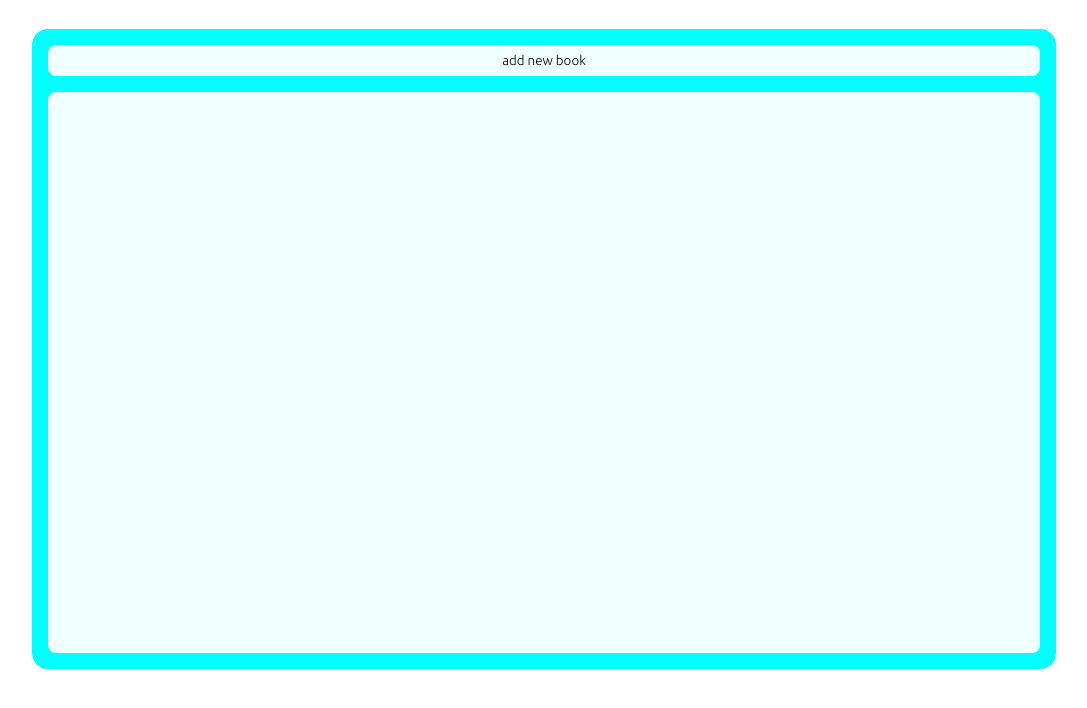
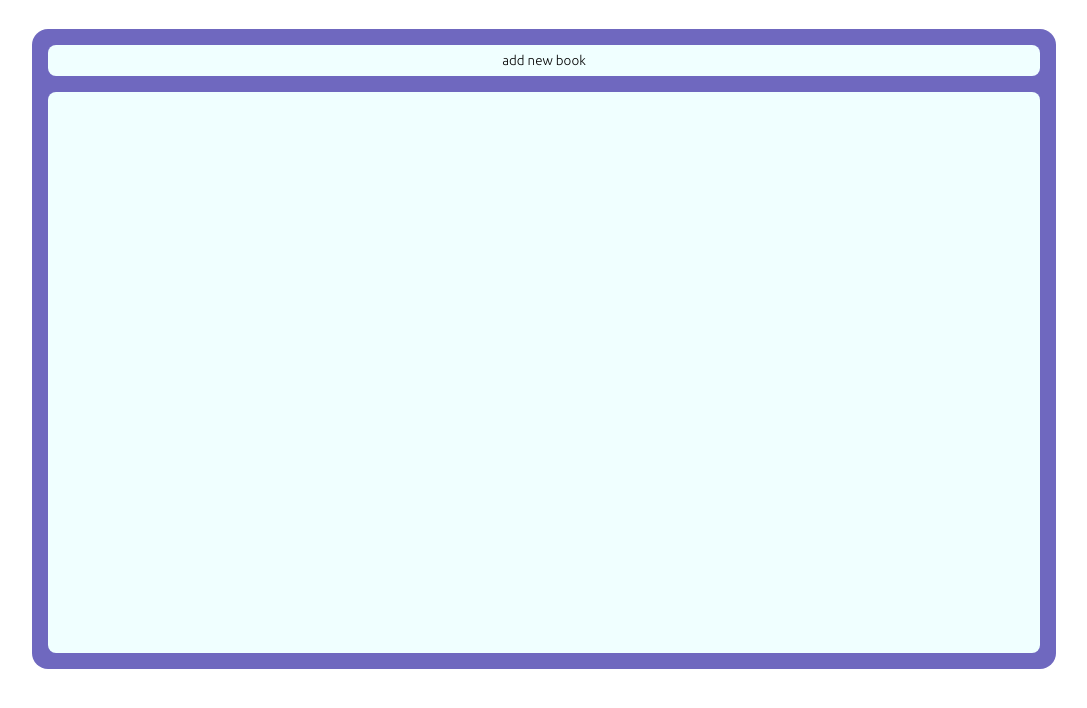
Before and after one commit to ftmhabt/library, a plain HTML site: page index.html in a window 1280 px wide. Shown: the part 64-772 px from the top of the page, without its empty margins (96-1183 px from the left). Drawn offline with Linux system fonts and the light colour scheme.

Commit message:
Change colors

```diff
--- a/style.css
+++ b/style.css
@@ -26,7 +26,7 @@ h1{
 }
 
 .container{
-    background-color: aqua;
+    background-color: #6F68BF;
     border-radius: 1rem;
     display: flex;
     flex-direction: column;
```
